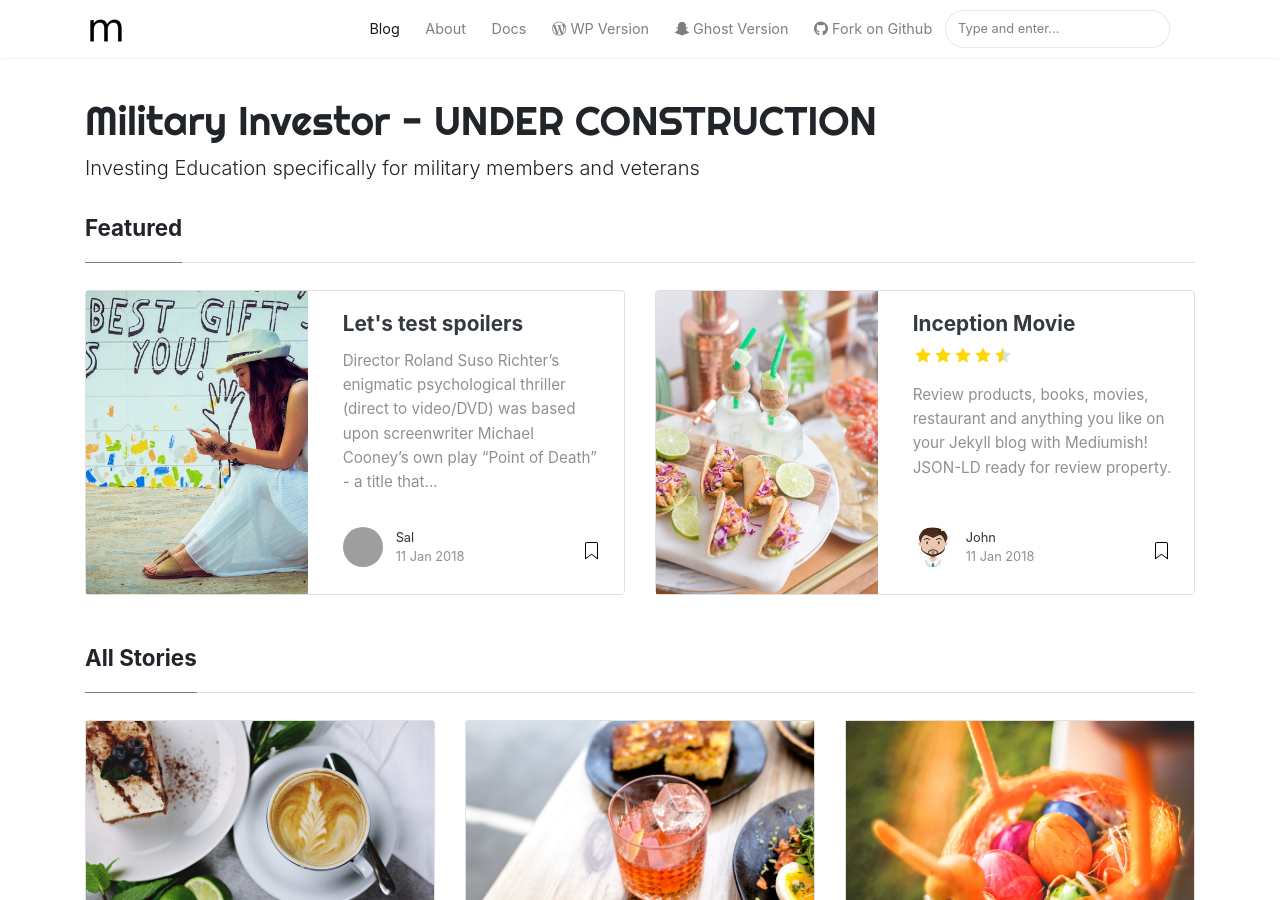
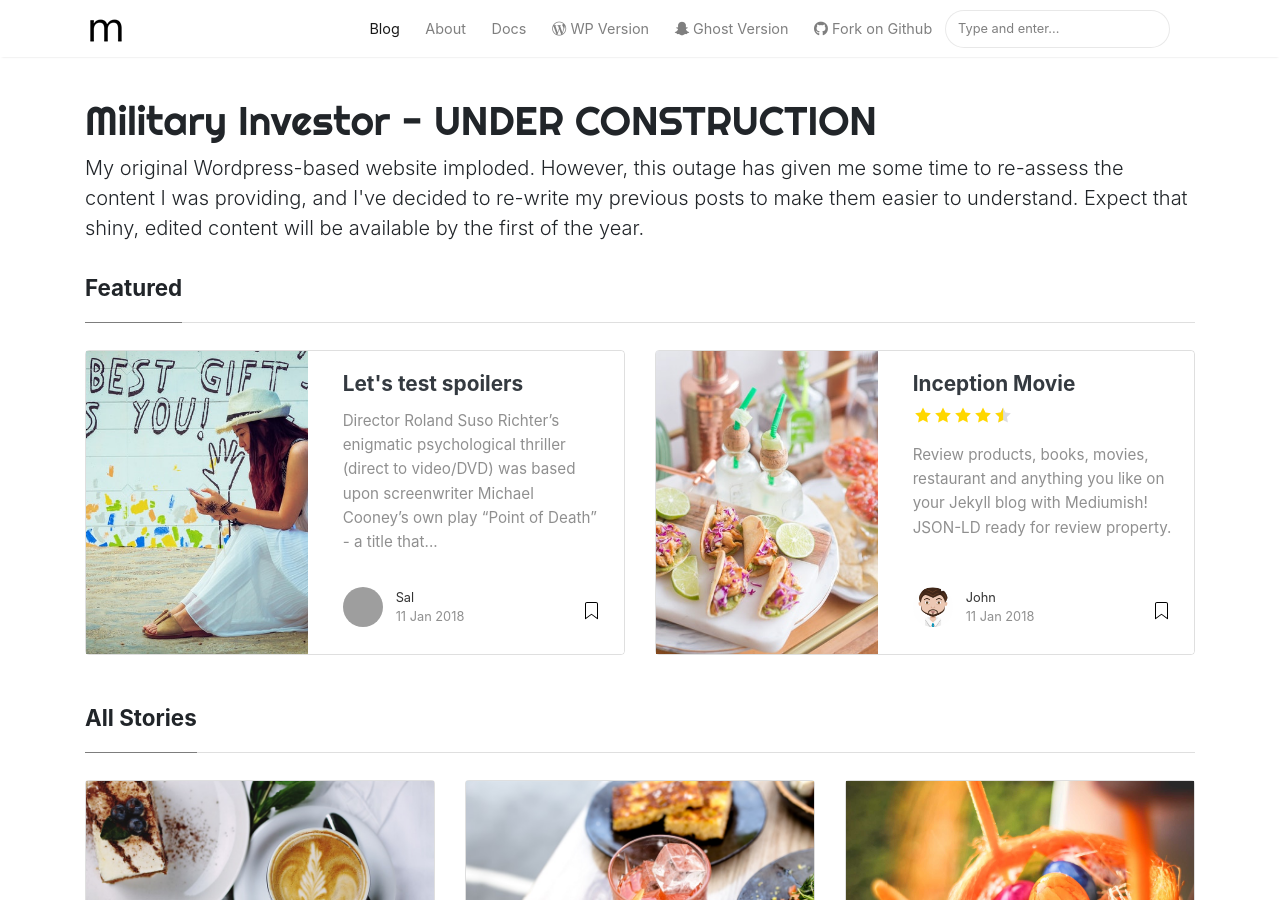
Before and after one commit to militaryinvestor/militaryinvestor.github.io, a Jekyll site: the page built from index.html, in a window 1280 px wide and 900 px high. Built offline with Jekyll 4.4.1, drawn with Linux system fonts in a browser that asks for light colours; nearby versions of some CDN libraries; the list of posts is cut into pages by our own code; grey boxes are pictures that could not be loaded.

Commit message:
Update _config.yml

```diff
--- a/_config.yml
+++ b/_config.yml
@@ -1,7 +1,7 @@
 # Site
 name: "Military Investor - UNDER CONSTRUCTION"
 title: "Investing Education Specifically for Military Members and Veterans"
-description: "Investing Education specifically for military members and veterans"
+description: "My original Wordpress-based website imploded. However, this outage has given me some time to re-assess the content I was providing, and I've decided to re-write my previous posts to make them easier to understand.  Expect that shiny, edited content will be available by the first of the year."
 logo: 'assets/images/logo.png'
 favicon: 'assets/images/logo.png'
 baseurl: /
```
